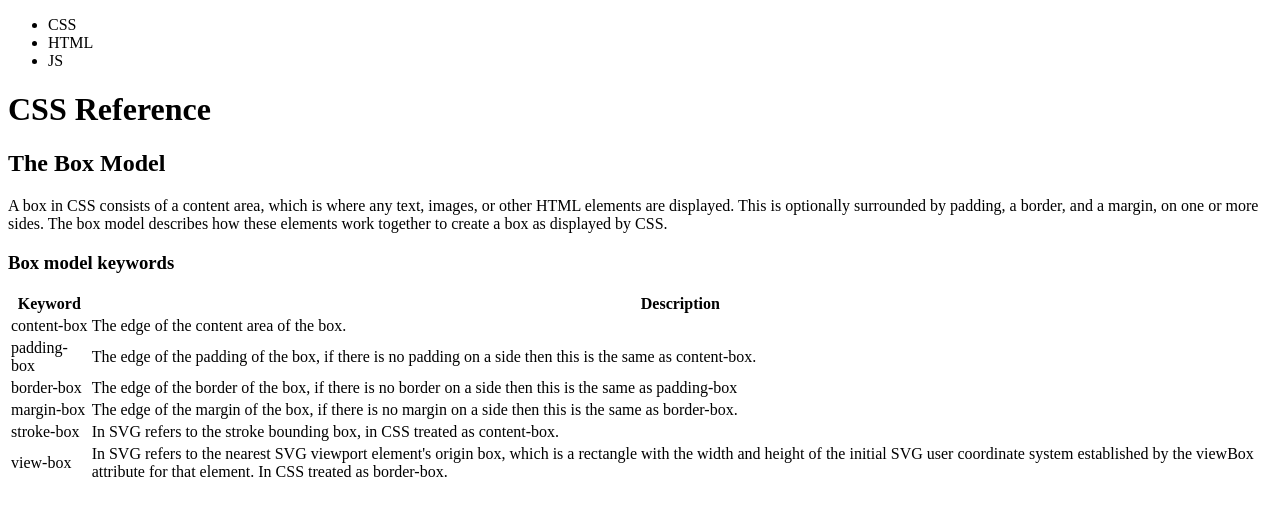
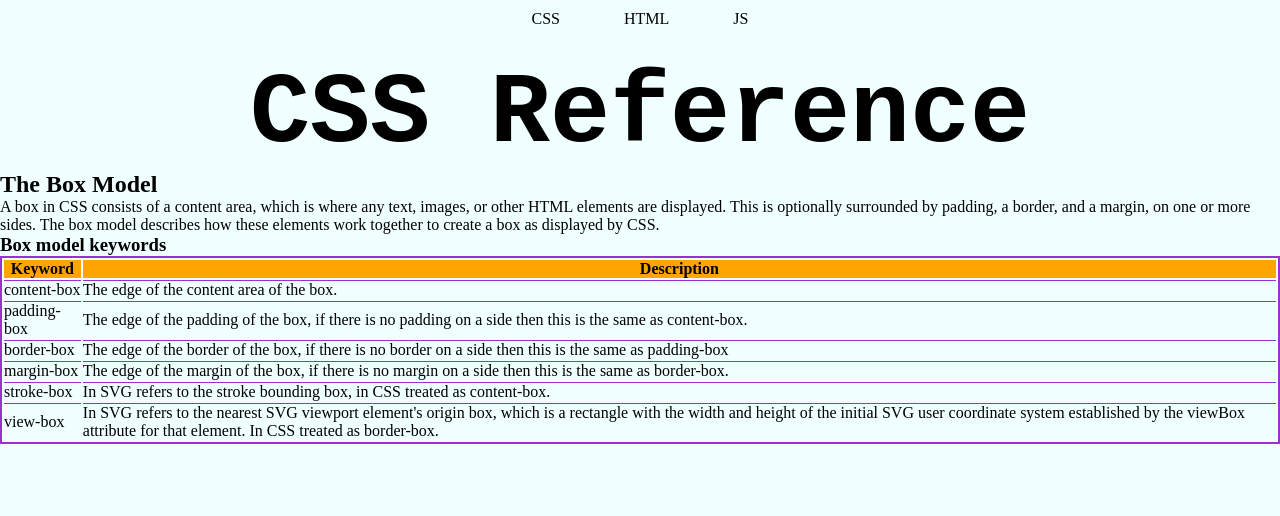
Before and after one commit to Ernesto-Estrada/my-cheatsheet, a plain HTML site: page index.html in a window 1280 px wide. Drawn offline with Linux system fonts and the light colour scheme.

Commit message:
Add nav and table styles

```diff
--- a/index.html
+++ b/index.html
@@ -5,6 +5,7 @@
         <meta http-equiv="X-UA-Compatible" content="IE=edge">
         <meta name="viewport" content="width=device-width, initial-scale=1.0">
         <title>My Cheat Sheet</title>
+        <link href="./resources/css/style.css" rel="stylesheet" type="text/css">
     </head>
     <body>
         <header>
--- a/resources/css/style.css
+++ b/resources/css/style.css
@@ -1,7 +1,23 @@
+*{
+    margin: 0;
+    padding: 0;
+}
+
+body {
+    background-color: azure;
+}
+
+nav {
+    width: 800px;
+    margin: 0 auto;
+    text-align: center;
+}
+
 nav li {
     display: inline-block;
     padding: 10px 10px;
     margin: 0 20px 20px 20px;
+    text-align: center;
 }
 
 .title {
@@ -10,6 +26,17 @@ nav li {
     font-family:'Courier New', Courier, monospace;
 }
 
-.css-section {
-    text-align: center;
+
+table {
+    border: 2px solid darkorchid;
+    width: 100%;
+    margin: 0 auto;
 }
+
+thead {
+    background-color: orange;
+}
+
+td {
+    border-top: 1px solid darkorchid;
+}
```
